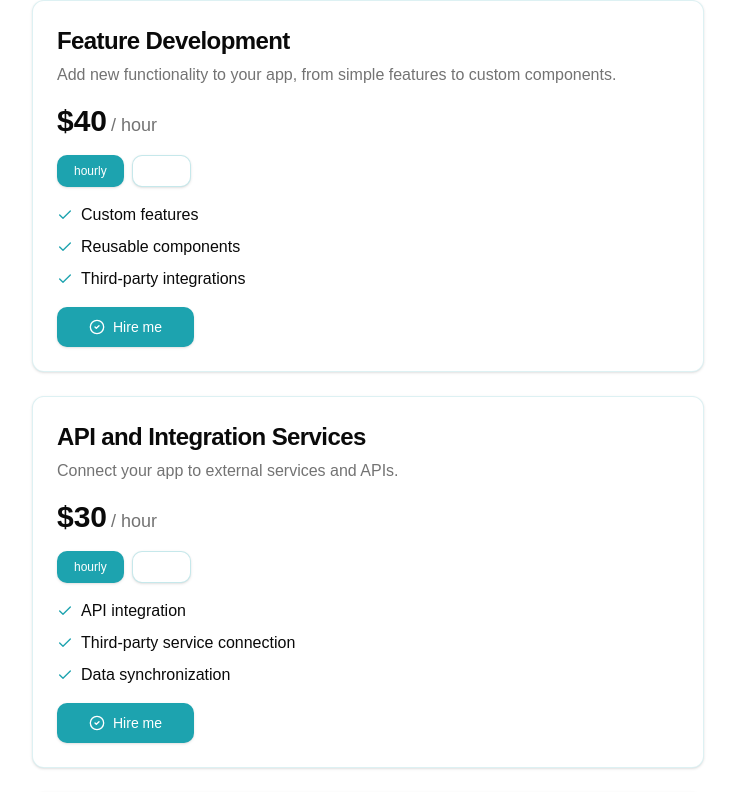
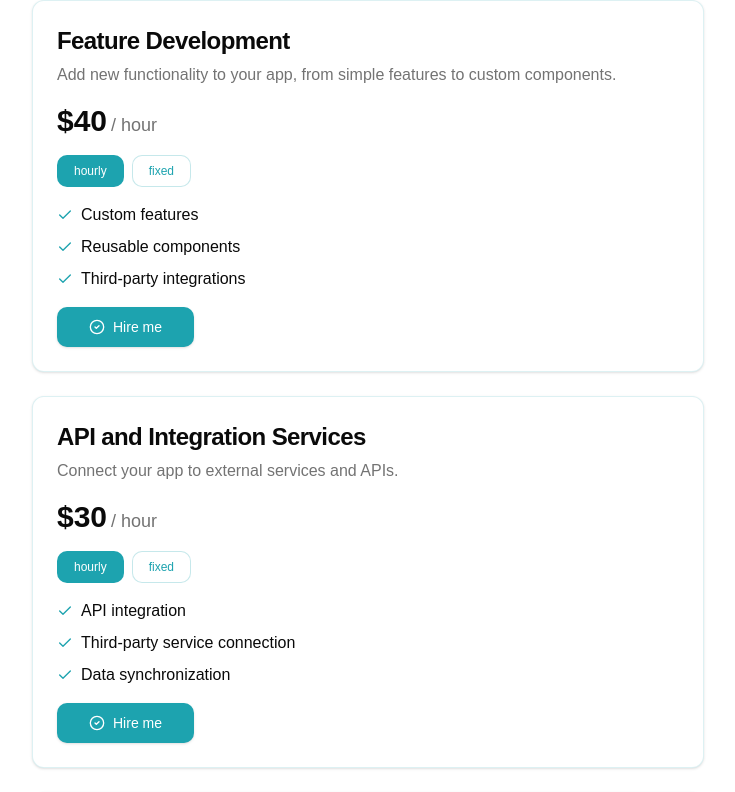
Before and after one commit to mazeincoding/maze-portfolio, a Next.js app: page / in a window 1280 px wide. Shown: the part 2931-3723 px from the top of the page, without its empty margins (272-1007 px from the left). Built offline with nearby package versions, Linux system fonts and the light colour scheme.

Commit message:
Fixed light mode contrast issue

```diff
--- a/src/components/hire.tsx
+++ b/src/components/hire.tsx
@@ -170,8 +170,8 @@ function ServiceCard({ service }: { service: Service }) {
                 className={cn(
                   "px-4",
                   selected_option.type === option.type
-                    ? "bg-primary hover:bg-primary border border-transparent"
-                    : "bg-background border border-primary/25 hover:bg-primary/15"
+                    ? "bg-primary hover:bg-primary border border-transparent shadow-none"
+                    : "bg-background border border-primary/25 hover:bg-primary/15 text-primary shadow-none"
                 )}
                 key={option.type}
                 onClick={() => set_selected_option(option)}
```
